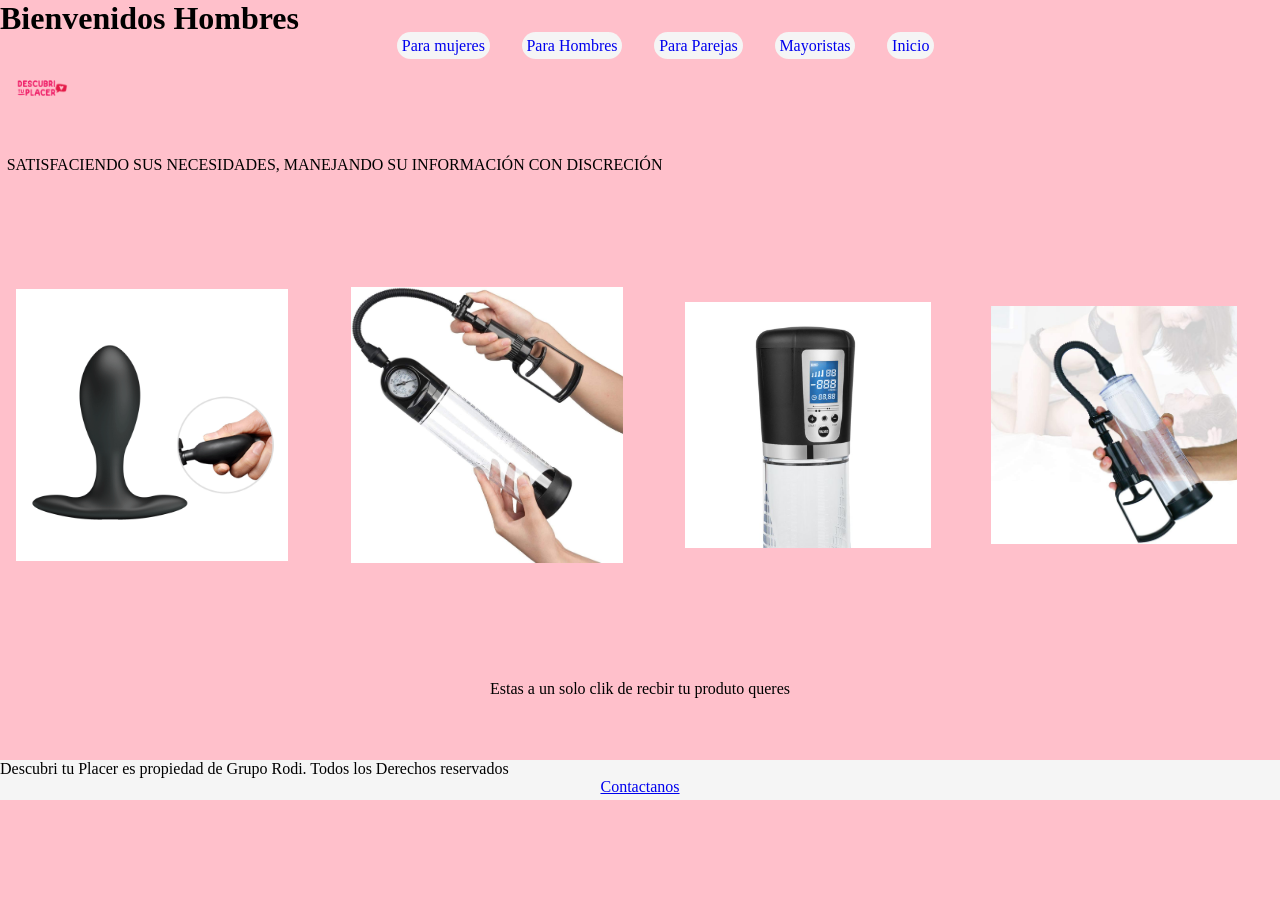
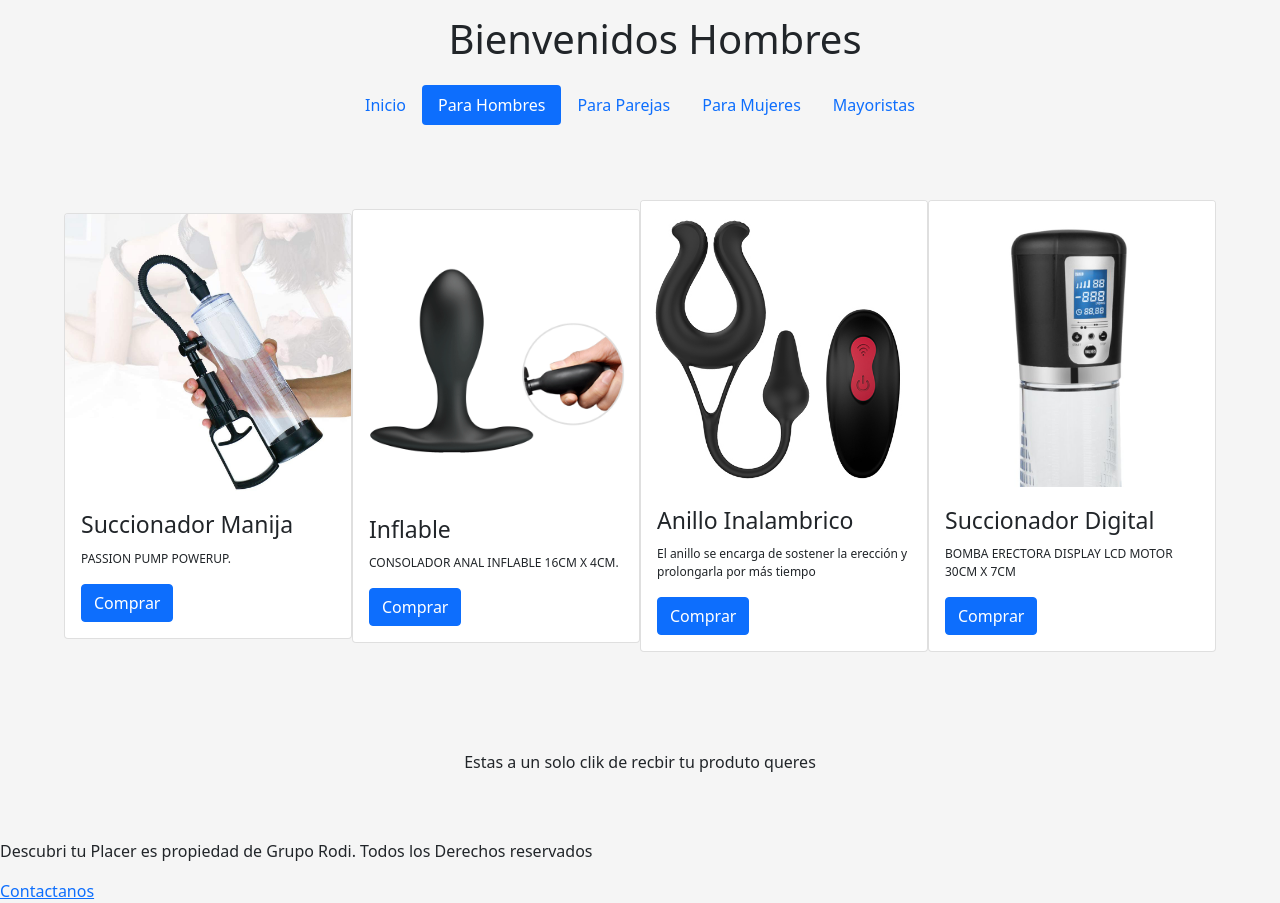
Before and after one commit to MATIRODI/practica, a plain HTML site: page pages/parahombres.html in a window 1280 px wide. Before the commit the page ends 800 px from the top, so only its background shows below. Drawn offline with nearby package versions, Linux system fonts and the light colour scheme.

Commit message:
ramacuatro segundo entregable final

```diff
--- a/css/main.css
+++ b/css/main.css
@@ -7,16 +7,23 @@
 
 body{
  margin: 0;
- background-color: pink;
+ background-color: whitesmoke;
  flex-direction: column;
  min-height: 100vh;
  grid-template-rows:auto 1rf auto;
+
 }
 
+header{
+  width: 100%;
+  height: 70PX;
+  background-color: whitesmoke;
 
+}
 
 header h1{
-  background-color: pink;
+  background-color: whitesmoke;
+  justify-content: center;
     text-align: center;
     padding-left: 30px;
     border-radius: 25px;
@@ -25,22 +32,53 @@ header h1{
 
 
 
-h2{text-align: center;
+h2{
+  text-align: center;
        padding: 30px;
         border: 25px;
 }
 
-header{
-  width: 100%;
-  height: 70PX;
-  background-color: pink;
+.principal{
+  margin: auto;
+  width: 50%;
+  justify-content: end;
+}
+
+
+
+
+
+.navegacion{
+  padding: auto;
+  margin: auto;
+  justify-items: center;
+  text-align: center;
+  width: 80%;
+  height: 90px;
+}
+
+
+
+.card-img-top{
+  max-height: 25rem;
+  max-width: 25rem;
+}
+
+
+.card-body{
+  max-height: 40rem;
+  max-width: 18rem;
+}
+
+.card-title{
+  font-size: 23px
 
 }
 
-.menu{
-  width: 80%;
-  height: 70px;
+.card-text{
+  font-size: 12px;
 }
+
 
 
 .sectionNosotros{
@@ -58,6 +96,11 @@ header{
   padding: 10px;
 }
 
+.contenedor{
+  margin: 20px;
+  align-items: center;
+  text-align: center;
+}
 nav{
   width: 70%;
   height: 70px;
@@ -115,10 +158,6 @@ img{
 }
 
 
-
-
-
-
 .mainNosotros{
   height: 80vh;
   display: grid;
@@ -157,15 +196,16 @@ img{
 
 
 footer {
-
+  margin: 90%;
   padding: auto;
   display: inline;
   text-align: center;
-  position: fixed;
+  position: relative;
   bottom: 0;
   width: 100%;
   height: 40px;
   background-color: #f5f5f5;
+  text-align: center;
 }
 
 .info{
@@ -200,6 +240,9 @@ footer {
 .imagen1, .imagen2, .imagen3, .imagen4{
     padding: 1rem
 
+.footer{
+      display:grid;
+    }
 }
 
 
@@ -214,5 +257,7 @@ footer {
                           "imagen1 imagen2 imagen3 imagen4"
                           "parrafo parrafo parrafo parrafo";
       justify-content: center;
-      align-items: center;
-  }
+      align-items: center;}
+.footer{
+  display:grid;
+}
--- a/pages/parahombres.html
+++ b/pages/parahombres.html
@@ -1,66 +1,92 @@
 <!DOCTYPE html>
 <html lang="en">
+
 <head>
   <meta charset="UTF-8">
   <meta http-equiv="X-UA-Compatible" content="IE=edge">
   <meta name="viewport" content="width=device-width, initial-scale=1.0">
   <!--link de animacion-->
 
-     <link
-    rel="stylesheet"
-    href="https://cdnjs.cloudflare.com/ajax/libs/animate.css/4.1.1/animate.min.css"/>
+  <link rel="stylesheet" href="https://cdnjs.cloudflare.com/ajax/libs/animate.css/4.1.1/animate.min.css" />
+  <!-- link de boostrap-->
+  <link href="https://cdn.jsdelivr.net/npm/bootstrap@5.1.3/dist/css/bootstrap.min.css" rel="stylesheet"
+    integrity="sha384-1BmE4kWBq78iYhFldvKuhfTAU6auU8tT94WrHftjDbrCEXSU1oBoqyl2QvZ6jIW3" crossorigin="anonymous">
   <link rel="stylesheet" href="../css/main.css">
   <title>Para Hombres</title>
 </head>
+
 <body>
-    <h1 class="animate__animated animate__rubberBand" >Bienvenidos Hombres</h1>
+  <header>
+    <h1 class="animate__animated animate__rubberBand">Bienvenidos Hombres</h1>
+    <a href="../imagenes/descubri.png" alt="logo"></a>
+  </header>
 
-<header>
-    <div class="menu">
-        <div class="sectionNosotros">
-            <img src="../imagenes/descubri.png" alt="logo">
+  <div class="navegacion">
+    <ul class="nav nav-pills">
+      <li class="nav-item">
+        <a class="nav-link " href="yes.html">Inicio</a>
+      </li>
+      <li class="nav-item">
+        <a class="nav-link active" aria-current="page" href="parahombres.html">Para Hombres</a>
+      </li>
+      <li class="nav-item">
+        <a class="nav-link" href="paraparejas.html">Para Parejas</a>
+      </li>
+      <li class="nav-item">
+        <a class="nav-link" href="paramujeres.html">Para Mujeres</a>
+      </li>
+      <li class="nav-item">
+        <a class="nav-link" href="mayoristas.html">Mayoristas</a>
+    </ul>
   </div>
 
-         <nav>
-          <ul>
-                    <li><a href="paramujeres.html">Para mujeres</a></li>
-                    <li><a href="parahombres.html">Para Hombres</a></li>
-                    <li><a href="paraparejas.html">Para Parejas</a></li>
-                    <li><a href="mayoristas.html">Mayoristas</a></li>
-                    <li><a href="yes.html">Inicio</a></li>
+  <main class="mainNosotros">
+    <div class="card" style="width: 18rem;">
+      <img src="../imagenes/manija.jpg" class="card-img-top" alt="Manija">
+      <div class="card-body">
+        <p class="card-title">Succionador Manija
+        <p class="card-text">PASSION PUMP POWERUP.</p>
+        <a href="https://api.whatsapp.com/send?phone=543516508433" class="btn btn-primary">Comprar</a>
+      </div>
+    </div>
 
-                </ul>
+    <div class="card" style="width: 18rem;">
+      <img src="../imagenes/inflable.gif" class="card-img-top" alt="inflable gif">
+      <div class="card-body">
+        <p class="card-title">Inflable
+        <p class="card-text">CONSOLADOR ANAL INFLABLE 16CM X 4CM.</p>
+        <a href="https://api.whatsapp.com/send?phone=543516508433" class="btn btn-primary">Comprar</a>
+      </div>
+    </div>
+    <div class="card" style="width: 18rem;">
+      <img src="../imagenes/anillo.jpg" class="card-img-top" alt="anillo">
+      <div class="card-body">
+        <p class="card-title">Anillo Inalambrico
+        <p class="card-text">El anillo se encarga de sostener la erección y prolongarla por más tiempo</p>
+        <a href="https://api.whatsapp.com/send?phone=543516508433" class="btn btn-primary">Comprar</a>
+      </div>
+    </div>
 
-
-            </nav>
-  </header>
-
-        <main class="mainNosotros">
-            <p class="mainP">
-            SATISFACIENDO SUS NECESIDADES, MANEJANDO SU INFORMACIÓN CON DISCRECIÓN
-            </p>
-
-            </section>
-        <div class="imagen1">
-            <img src="../imagenes/inflable.gif" alt="">
+    <div class="card" style="width: 18rem;">
+      <img src="../imagenes/digital.jpg" class="card-img-top" alt="digital">
+      <div class="card-body">
+        <p class="card-title">Succionador Digital
+        <p class="card-text">BOMBA ERECTORA DISPLAY LCD MOTOR 30CM X 7CM</p>
+        <a href="#" class="btn btn-primary">Comprar</a>
       </div>
-        <div class="imagen2">
-            <img src="../imagenes/barometro.jpg" alt="">
-        </div>
-        <div class="imagen3">
-            <img src="../imagenes/digital.jpg" alt="">
-        </div>
-        <div class="imagen4">
-            <img src="../imagenes/manija.jpg" alt="">
     </div>
     <p class="parrafo">Estas a un solo clik de recbir tu produto queres</p>
   </main>
 
   <footer class="footerNosotros">
-        <p class="info">Descubri tu Placer es propiedad de Grupo Rodi. Todos los  Derechos reservados</p>
+    <p class="info">Descubri tu Placer es propiedad de Grupo Rodi. Todos los Derechos reservados</p>
     <a href="https://api.whatsapp.com/send?phone=543516508433">Contactanos</a>
 
   </footer>
+
+  <script src="https://cdn.jsdelivr.net/npm/bootstrap@5.1.3/dist/js/bootstrap.bundle.min.js"
+    integrity="sha384-ka7Sk0Gln4gmtz2MlQnikT1wXgYsOg+OMhuP+IlRH9sENBO0LRn5q+8nbTov4+1p"
+    crossorigin="anonymous"></script>
 
 </body>
 
```
Also changed, not shown: index.html (+10 -8 lines), pages/mayoristas.html (+39 -26 lines), pages/no.html (+5 -6 lines), pages/paramujeres.html (+40 -26 lines), pages/paraparejas.html (+38 -27 lines), pages/yes.html (+17 -54 lines). Lines whose indentation alone changed are shown as unchanged.
